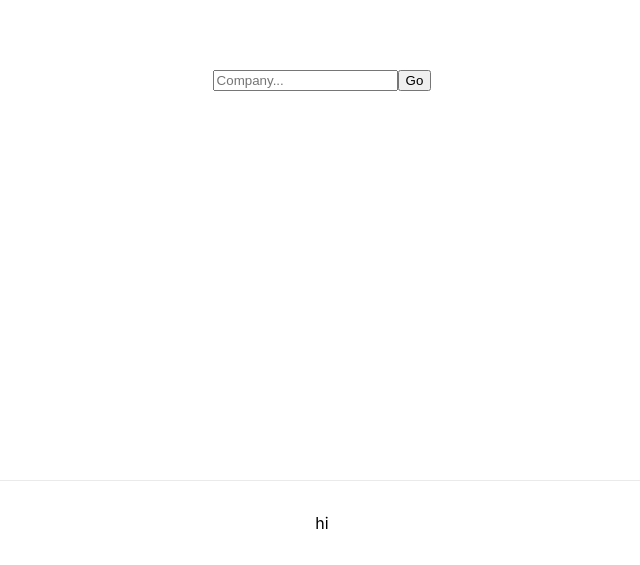
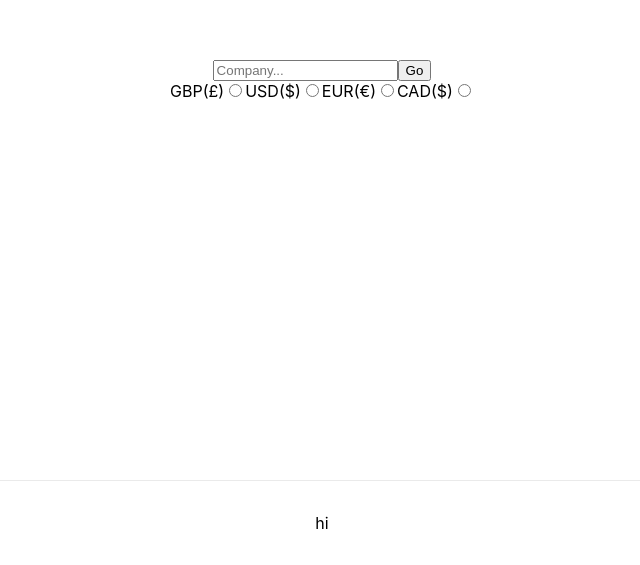
Before and after one commit to karinhawk/stock-cube, a Next.js app: page / in a window 1280 px wide. Shown: the part 320-885 px from the top of the page, without its empty margins (318-958 px from the left). Built offline with nearby package versions, Linux system fonts and the light colour scheme; no server answers.

Commit message:
added currency conversion toggle

```diff
--- /dev/null
+++ b/Components/CurrencyToggle.tsx
@@ -0,0 +1,22 @@
+import { FunctionComponent } from "react";
+
+interface Props {
+    calculateConversion: (currency: string) => void
+}
+
+const CurrencyToggle: FunctionComponent<Props> = ({calculateConversion}) => {
+    return (
+        <div>
+    <label htmlFor="gbp">GBP(£)</label>
+    <input id="gbp" name="radiobtn" type="radio" onClick={() => calculateConversion("GBP(£)")} />
+    <label htmlFor="usd">USD($)</label>
+    <input id="usd" name="radiobtn" type="radio" onClick={() => calculateConversion("USD($)")} />
+    <label htmlFor="eur">EUR(€)</label>
+    <input id="eur" name="radiobtn" type="radio" onClick={() => calculateConversion("EUR(€)")} />
+    <label htmlFor="cad">CAD($)</label>
+    <input id="cad" name="radiobtn" type="radio" onClick={() => calculateConversion("CAD($)")} />
+        </div>
+     );
+}
+
+export default CurrencyToggle;
--- a/Components/Graph.tsx
+++ b/Components/Graph.tsx
@@ -7,10 +7,11 @@ import { PlotParams } from 'react-plotly.js';
 interface Props {
     stocksXValue: string[],
     stocksYValue: string[],
-    stocksArr: string[]
+    stocksArr: string[],
+    conversion: number
 }
 
-const Graph: FunctionComponent<Props> = ({stocks}) => {
+const Graph: FunctionComponent<Props> = ({stocks, conversion, strCurrency}) => {
 
   const stocksArr = Object.values(stocks);
   console.log(stocksArr);
@@ -22,6 +23,15 @@ const Graph: FunctionComponent<Props> = ({stocks}) => {
     stocksXValue.push(key);
     stocksYValue.push(stocksArr[1][key]["1. open"])
   }
+  const yValArr = Object.values(stocksYValue);
+  console.log(yValArr);
+
+  const convertedYVals = yValArr.map((val) => {
+    console.log(conversion);
+
+   return parseFloat(val) * conversion
+  })
+
 
     return (
         <>
@@ -29,7 +39,7 @@ const Graph: FunctionComponent<Props> = ({stocks}) => {
           data={[
             {
               x: stocksXValue,
-              y: stocksYValue,
+              y: convertedYVals,
               type: 'scatter',
               marker: { color: 'red' },
             },
@@ -43,7 +53,7 @@ const Graph: FunctionComponent<Props> = ({stocks}) => {
                 title: "Date"
               },
               yaxis: {
-                title: "Price per Unit ($)"
+                title: `Price per Unit ${strCurrency}`
               }
             }
           }
--- a/pages/index.tsx
+++ b/pages/index.tsx
@@ -3,37 +3,93 @@ import styles from '../styles/Home.module.css'
 import Graph from '../Components/Graph';
 import { FormEvent, useEffect, useRef, useState } from 'react';
 import SearchBar from '../Components/SearchBar';
+import CurrencyToggle from '../Components/CurrencyToggle';
 
 export default function Home() {
 
+  //logo = a cube! with stocks on it!!!!!
+
   const [stocks, setStocks] = useState(null)
-  const searchForm = useRef(null);
+  const [currencies, setCurrencies] = useState(null)
+  const [strCurrency, setStrCurrency] = useState("USD($)")
+  const [conversion, setConversion] = useState(1)
+  const searchForm = useRef([]);
 
   const getStocksData = async (company: string) => {
-    const res = await fetch(`https://www.alphavantage.co/query?function=TIME_SERIES_INTRADAY&symbol=${company}&interval=60min&apikey=${process.env.NEXT_PUBLIC_STOCKAPI_ACCESS_KEY}`)
-    const stocksData = await res.json();
-    setStocks(stocksData)
+    try {
+      const res = await fetch(`https://www.alphavantage.co/query?function=TIME_SERIES_INTRADAY&symbol=${company}&interval=60min&apikey=${process.env.NEXT_PUBLIC_STOCKAPI_ACCESS_KEY}`)
+      const stocksData = await res.json();
+      setStocks(stocksData)
+    } catch (error) {
+      console.log(error);
+
+    }
   }
 
   const searchForStocks = (e: FormEvent<HTMLFormElement>) => {
     e.preventDefault()
-    const company: string = searchForm.current.value;
+    const company: string = searchForm.current.value.toUpperCase();
     console.log(company);
     getStocksData(company);
     searchForm.current.value = "";
   }
 
+  const getCurrencyAPI = async () => {
+    const res = await fetch(`https://api.currencyapi.com/v3/latest?apikey=${process.env.NEXT_PUBLIC_CURRENCY_KEY}&currencies=EUR%2CUSD%2CCAD%2CGBP`)
+    const currencyData = await res.json();
+    setCurrencies(currencyData);
+    console.log(currencies);
+  }
+
+  //need to always calculate from usd to new currency
+
+  useEffect(() => {
+    getCurrencyAPI()
+  }, [])
+
+  const calculateConversion = (currency: string) => {
+    switch (currency) {
+      case "CAD($)":
+        console.log(currency);
+        console.log(currencies.data.CAD.value);
+        setConversion(currencies.data.CAD.value)
+        setStrCurrency("CAD($)")
+        break;
+      case "GBP(£)":
+        console.log(currency);
+        console.log(currencies.data.GBP.value);
+        setConversion(currencies.data.GBP.value)
+        setStrCurrency("GBP(£)")
+        break;
+      case "EUR(€)":
+        console.log(currency);
+        console.log(currencies.data.EUR.value);
+        setConversion(currencies.data.EUR.value)
+        setStrCurrency("EUR(€)")
+        break;
+      default:
+        console.log(currency);
+        console.log(currencies.data.USD.value);
+        setConversion(currencies.data.USD.value)
+        setStrCurrency("USD($)")
+        break;
+    }
+  }
+
+
+
   return (
     <div className={styles.container}>
       <Head>
-        <title>Create Next App</title>
+        <title>Stock Cube</title>
         <meta name="description" content="Generated by create next app" />
         <link rel="icon" href="/favicon.ico" />
       </Head>
 
       <main className={styles.main}>
-        <SearchBar searchForStocks={searchForStocks} searchForm={searchForm}/>
-        {stocks != null && <Graph stocks={stocks} />}
+        <SearchBar searchForStocks={searchForStocks} searchForm={searchForm} />
+        <CurrencyToggle calculateConversion={calculateConversion} />
+        {stocks && <Graph stocks={stocks} conversion={conversion} strCurrency={strCurrency}/>}
       </main>
 
       <footer className={styles.footer}>
```
